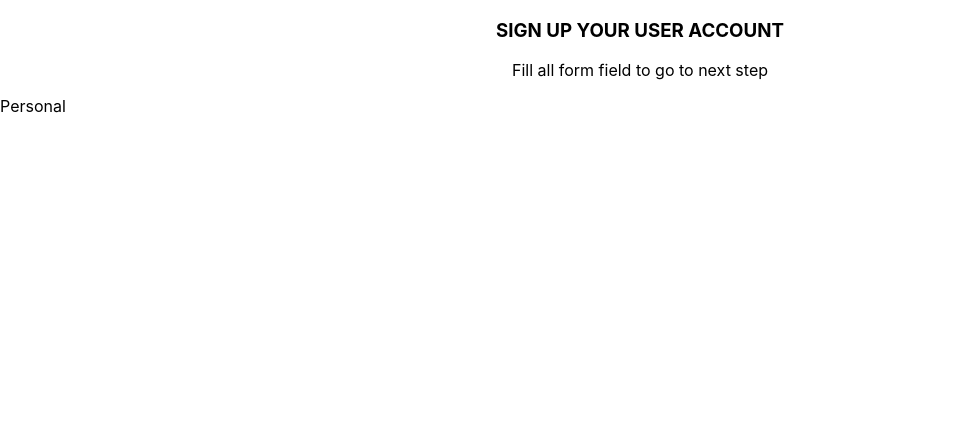
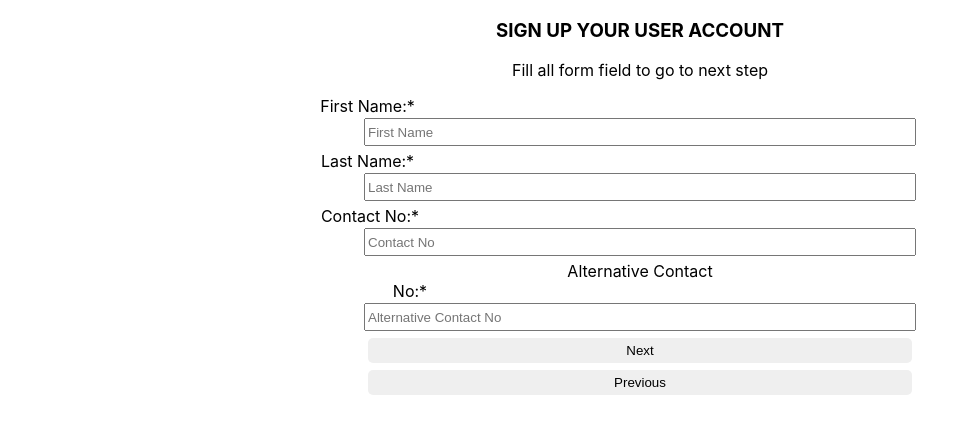
Before and after one commit to unusali1/multistep-user-signup, a React (Create React App) app: page /personalStep in a window 1280 px wide. Shown: the top 434 px of the page, without its empty margins (0-978 px from the left). Built offline with nearby package versions, Linux system fonts and the light colour scheme.

Commit message:
personalstep create

```diff
--- a/src/App.css
+++ b/src/App.css
@@ -28,7 +28,7 @@
   margin-top: 5px;
  }
 
- .btn{
+ .next-btn{
   width: 85%;
   height: 25px;
   padding: 2px;
@@ -37,9 +37,34 @@
   border-radius: 5px;
   padding: 5px;
  }
- .btn:hover{
+ .next-btn:hover{
   background-color: rgb(23, 223, 57);
   border: none;
   border-radius: 5px;
   color: white;
  }
+
+ .previous-btn{
+  width: 85%;
+  height: 25px;
+  padding: 2px;
+  margin-top: 2px;
+  border: none;
+  border-radius: 5px;
+  padding: 5px;
+ }
+ .previous-btn:hover{
+  background-color: rgb(14, 15, 15);
+  border: none;
+  border-radius: 5px;
+  color: white;
+ }
+ .firstnamelabel{
+  margin-right: 545px;
+ }
+ .contactlabel{
+  margin-right: 540px;
+ }
+ .altercontact{
+  margin-right: 460px;
+ }
--- a/src/Components/AccountStep.js
+++ b/src/Components/AccountStep.js
@@ -19,7 +19,7 @@ const AccountStep = () => {
       </div>
       <div className="inputcontainer">
       <label className="namelebel">UserName:*</label>
-        <div className="my-2 flex rounded border border-gray-200 bg-white p-1">
+        <div>
           <input
             name="username"
             placeholder="Username"
@@ -31,7 +31,7 @@ const AccountStep = () => {
       </div>
       <div className="inputcontainer">
       <label className="passwordlabel">Password:*</label>
-        <div className="my-2 flex rounded border border-gray-200 bg-white p-1">
+        <div>
           <input
             name="password"
             placeholder="Password"
@@ -43,7 +43,7 @@ const AccountStep = () => {
       </div>
       <div className="inputcontainer">
       <label className="confirmlebel">Confirm Password:*</label>
-        <div className="my-2 flex rounded border border-gray-200 bg-white p-1">
+        <div >
           <input
            name="confirmpassword"
             placeholder="Confirm Password"
@@ -55,7 +55,7 @@ const AccountStep = () => {
       </div>
 
        <div className='inputcontainer'>
-       <button className='btn'  >Next</button>
+       <button className='next-btn'  >Next</button>
        </div>
     </div>
   )
--- a/src/Components/PersonalStep.js
+++ b/src/Components/PersonalStep.js
@@ -2,7 +2,67 @@ import React from 'react'
 
 const PersonalStep = () => {
   return (
-    <div>Personal</div>
+    <div className='App'>
+      <div className="inputcontainer">
+        <label className="firstnamelabel">First Name:*</label>
+        <div >
+          <input
+
+            name="firstname"
+            placeholder="First Name"
+            type="text"
+            className="inputfield"
+          />
+        </div>
+      </div>
+      <div className="inputcontainer">
+        <label className="firstnamelabel">Last Name:*</label>
+        <div >
+          <input
+
+            name="lastname"
+            placeholder="Last Name"
+            type="text"
+            className="inputfield"
+          />
+        </div>
+      </div>
+
+      <div className="inputcontainer">
+        <label className="contactlabel">Contact No:*</label>
+        <div >
+          <input
+
+            name="contact"
+            placeholder="Contact No"
+            type="number"
+            className="inputfield"
+          />
+        </div>
+      </div>
+
+      <div className="inputcontainer">
+        <label className="altercontact">Alternative Contact No:*</label>
+        <div>
+          <input
+
+            name="alternativecontact"
+            placeholder="Alternative Contact No"
+            type="number"
+            className="inputfield"
+          />
+        </div>
+      </div>
+
+
+      <div className='inputcontainer'>
+
+        <button className='next-btn' >Next</button>
+      </div>
+      <div className='inputcontainer' >
+        <button className='previous-btn'  >Previous</button>
+      </div>
+    </div>
   )
 }
 
```
